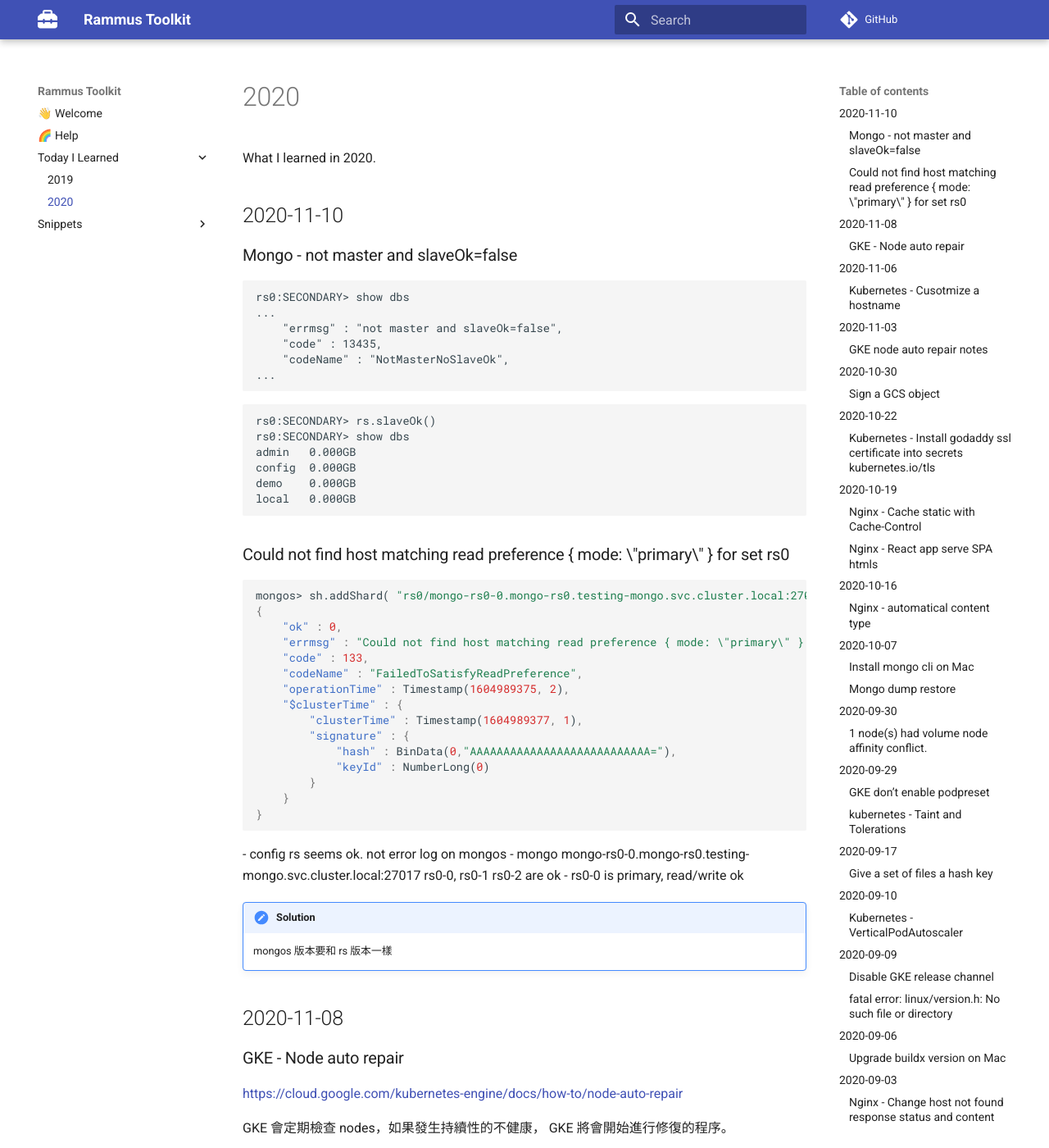
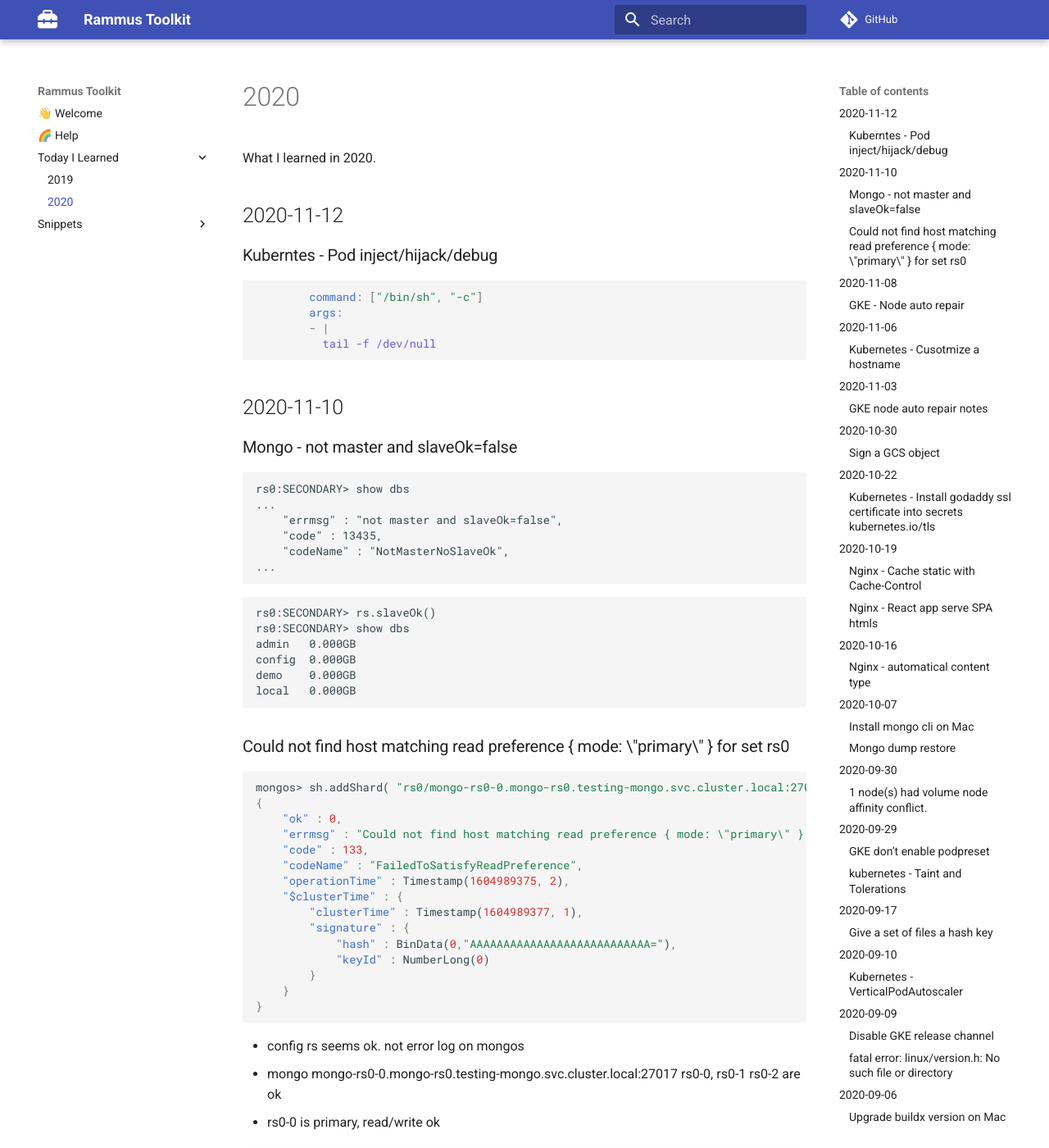
Before and after one commit to RammusXu/toolkit, an MkDocs documentation site: the page built from docs/Today-I-Learned/2020.md, in a window 1280 px wide and 1400 px high. Shown: the whole window at 82% size. Built offline with MkDocs 1.6.1 and Material for MkDocs 9.7.7, drawn with Linux system fonts in a browser that asks for light colours; emoji names are drawn with the system emoji font; comment, search, counter and statistics services are not loaded.

````diff
--- a/docs/Today-I-Learned/2020.md
+++ b/docs/Today-I-Learned/2020.md
@@ -1,5 +1,14 @@
 
 What I learned in 2020.
+
+## 2020-11-12
+### Kuberntes - Pod inject/hijack/debug
+```yaml
+        command: ["/bin/sh", "-c"]
+        args:
+        - |
+          tail -f /dev/null
+```
 
 ## 2020-11-10
 ### Mongo - not master and slaveOk=false
@@ -40,6 +49,7 @@
 }
 
 ```
+
 - config rs seems ok. not error log on mongos
 - mongo mongo-rs0-0.mongo-rs0.testing-mongo.svc.cluster.local:27017 rs0-0, rs0-1 rs0-2 are ok
 - rs0-0 is primary, read/write ok
````
